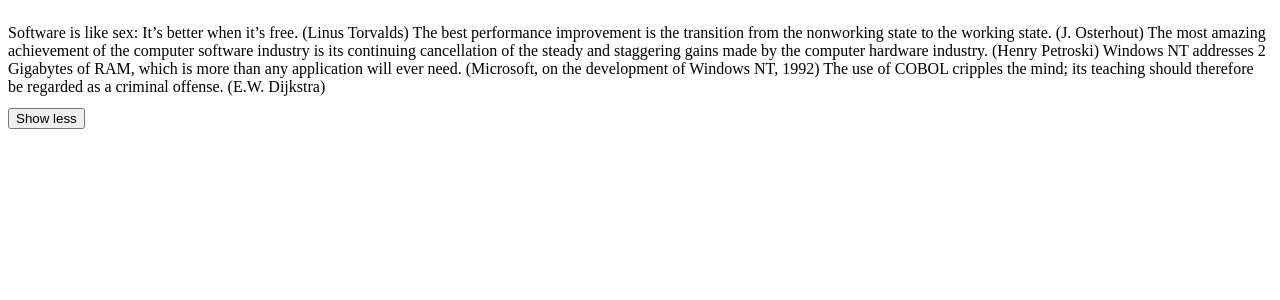
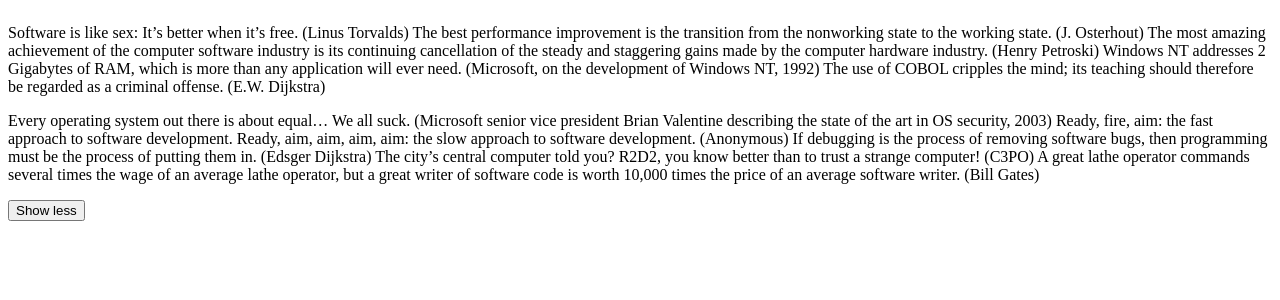
Before and after one commit to chantastic/show-more-react-build, a React (Vite) app: page / in a window 1280 px wide. Shown: the top 300 px of the page. Built offline with nearby package versions, Linux system fonts and the light colour scheme.

Commit message:
Conditionally style content container, using state

```diff
--- a/src/App.jsx
+++ b/src/App.jsx
@@ -7,7 +7,7 @@
     <div>
       <div
         style={{
-          maxHeight: '100px',
+          maxHeight: expanded ? 'none' : '100px',
           overflow: 'hidden',
           transition: 'all .5s ease',
         }}
```
